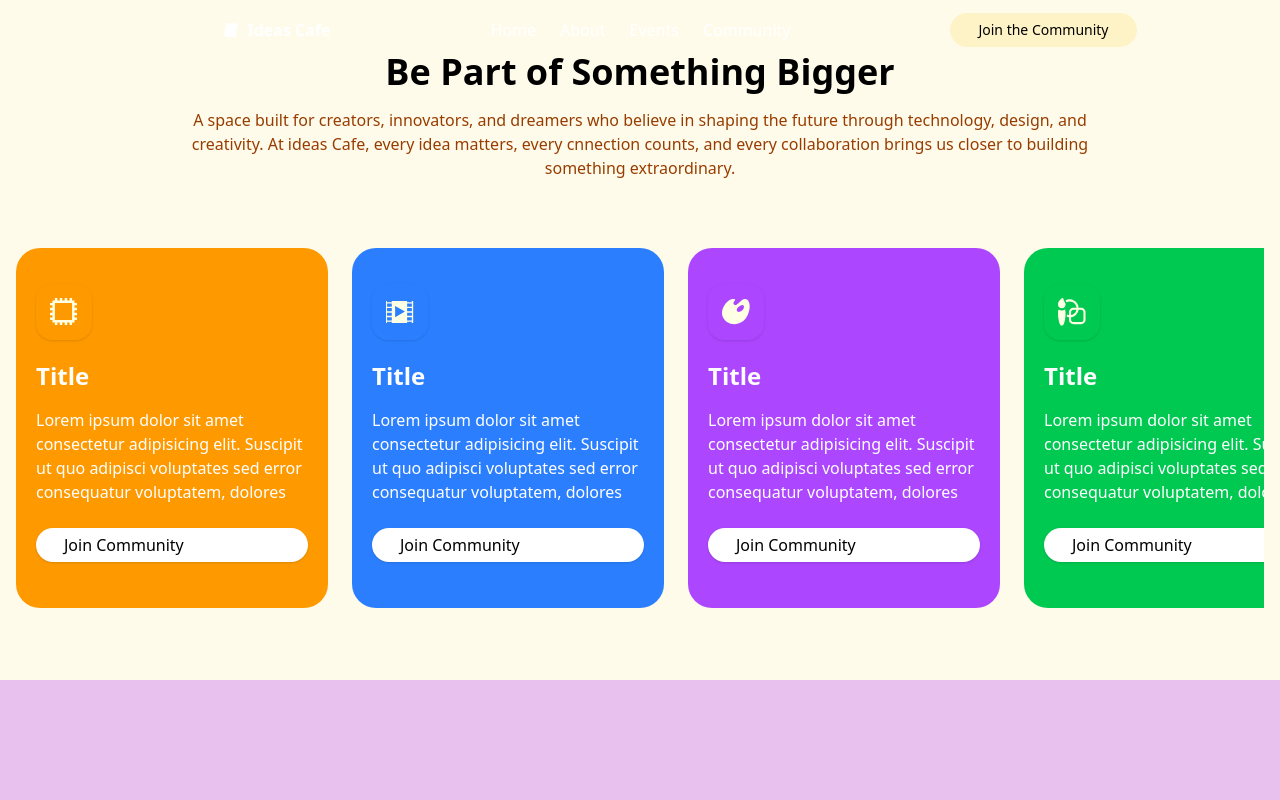
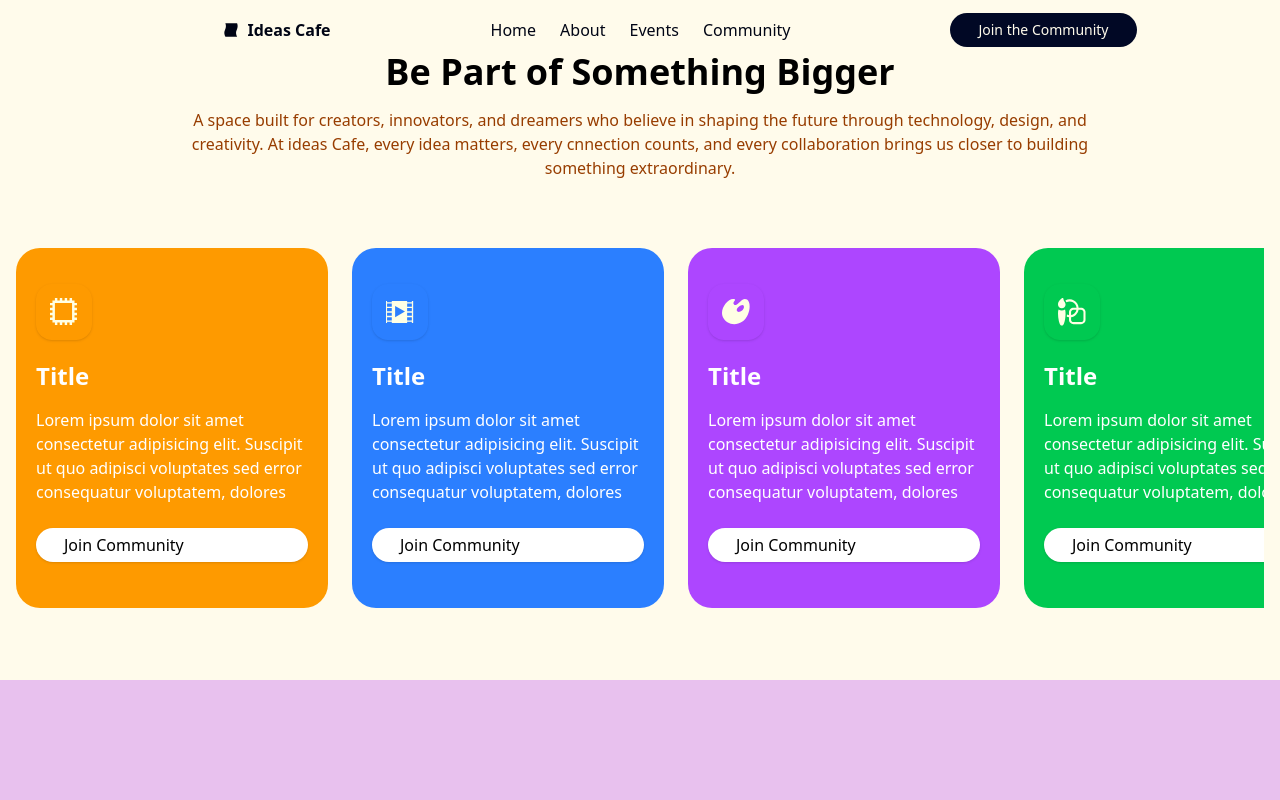
Before and after one commit to Ideas-Cafe/ideas-cafe, a Next.js app: page /Community in a window 1280 px wide. Shown: the top 800 px of the page. Built offline with nearby package versions, Linux system fonts and the light colour scheme.

Commit message:
Finished website, awaiting review

```diff
--- a/app/Community/page.tsx
+++ b/app/Community/page.tsx
@@ -22,7 +22,7 @@ const Community = () => {
             something extraordinary.
           </p>
         </div>
-        <div className="flex mx-4 overflow-x-scroll overflow-y-hidde gap-x-6 **hide-scrollbar**">
+        <div className="flex mx-4 overflow-x-scroll overflow-y-hidde gap-x-6 hide-scrollbar">
           <Card icon={chip} color="bg-amber-500" />
           <Card icon={cinima} color="bg-blue-500" />
           <Card icon={art} color="bg-purple-500" />
--- a/app/globals.css
+++ b/app/globals.css
@@ -5,8 +5,11 @@
     --secondary: #E8C1EE,
 }
 
+.hide-scrollbar {
+  -ms-overflow-style: none;
+  scrollbar-width: none;
+}
 
-/* For Chrome, Safari, and Opera */
 .hide-scrollbar::-webkit-scrollbar {
   display: none;
 }
--- a/components/Navbar.tsx
+++ b/components/Navbar.tsx
@@ -69,12 +69,12 @@ const Navbar = () => {
 
   return (
     <>
-      <div className={defaultStyle}>
+      <div className={`${defaultStyle} mix-blend-difference`}>
         <div className="">
           <Logo />
         </div>
         <div>
-          <ul className="flex gap-x-6 mix-blend-difference text-white ">
+          <ul className="flex gap-x-6 text-white ">
             {navItems.map((item) => (
               <li
                 key={item.key}
```
